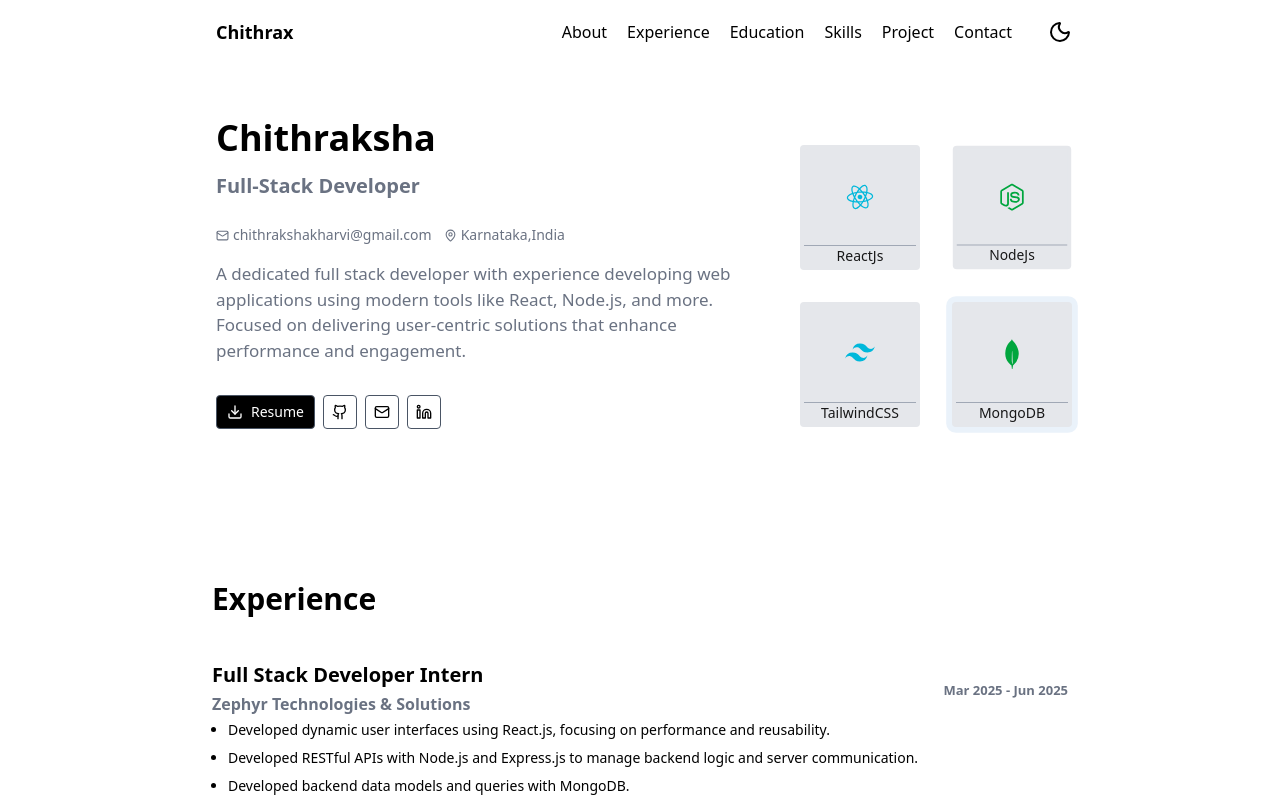
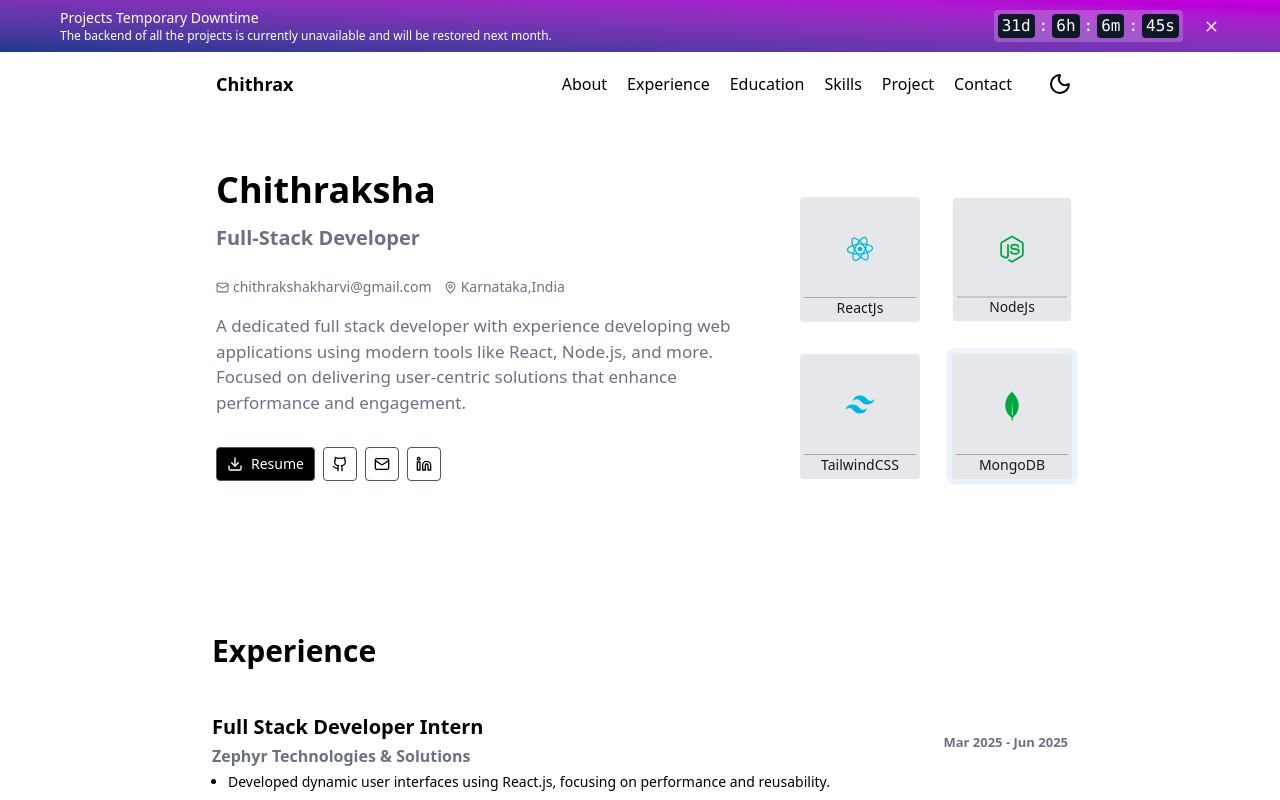
Before and after one commit to chithraksha16/Portfolio, a React (Vite) app: page / in a window 1280 px wide. Shown: the top 800 px of the page. Built offline with nearby package versions, Linux system fonts and the light colour scheme.

Commit message:
ads header

```diff
--- a/src/App.jsx
+++ b/src/App.jsx
@@ -6,6 +6,7 @@ import Experience from './components/Experience'
 import Navbar from './components/Navbar'
 import Projects from './components/Projects'
 import Skills from './components/Skills'
+
 function App() {
 
 
--- a/src/components/Navbar.jsx
+++ b/src/components/Navbar.jsx
@@ -1,10 +1,12 @@
 import  { useEffect, useState } from 'react'
 import { Sun,Moon,Menu,X } from 'lucide-react'
 import {motion} from 'framer-motion';
+import CountdownTimer from './ui/CountDown';
 const Navbar = () => {
     const [toggleDark,setToggledark]=useState(false)
     const [isMenu,setIsMenu]=useState(false)
     const [isScroll,setIsScroll]=useState(false)
+    const [close,setClose]=useState(false)
     const navItems=[
         {name:"About",to:"#about"},
         {name:"Experience",to:"#experience"},
@@ -44,10 +46,26 @@ const toggleTheme = () => {
     const toggleMenu=()=>{
         setIsMenu(!isMenu)
     }
+
+    const isClose=()=>{
+        setClose(!close)
+        console.log(close)
+    }
   return (
     <>
     <header >
-        <div className={`w-full h-16 fixed z-50 top-0 text-black dark:text-white ${isScroll ? "bg-transparent backdrop-blur-2xl"  : "bg-white dark:bg-black"}`}>
+        <div  className={`w-full bg-gradient-to-tr from-blue-900 to-fuchsia-600 text-white  py-2 text-sm ${close ? "hidden":"flex"}  justify-between items-center px-8 sm:px-15`}>
+            <div>
+            <h2 className='sm:text-sm text-xs'>Projects Temporary Downtime</h2>
+            <p className='text-xs sm:flex hidden'>The backend of all the projects is currently unavailable and will be restored next month.</p>
+            </div>
+            <div className=' flex gap-5'>
+            {/* todo:ADD header*/}
+            <CountdownTimer/>
+            <button onClick={isClose}><X size={17}/></button>
+            </div>
+        </div>
+        <div className={`w-full h-16 fixed z-50  text-black dark:text-white ${isScroll ? "bg-transparent backdrop-blur-2xl top-0 "  : "bg-white dark:bg-black top-auto"}`}>
         <div className='max-w-4xl mx-auto flex justify-between items-center h-16 px-4 '>
             <div className='font-bold text-lg px-2'>
                 Chithrax
--- /dev/null
+++ b/src/components/ui/CountDown.jsx
@@ -0,0 +1,43 @@
+import { useEffect, useState } from "react";
+
+export default function CountdownTimer() {
+  // set the target date (e.g., New Year 2026)
+const targetDate = new Date("2025-09-01T00:00:00").getTime();
+
+const [timeLeft, setTimeLeft] = useState(getTimeLeft());
+
+function getTimeLeft() {
+    const now = new Date().getTime();
+    const difference = targetDate - now;
+
+    if (difference <= 0) {
+    return { days: 0, hours: 0, minutes: 0, seconds: 0 };
+    }
+
+    return {
+      days: Math.floor(difference / (1000 * 60 * 60 * 24)),
+      hours: Math.floor((difference / (1000 * 60 * 60)) % 24),
+      minutes: Math.floor((difference / (1000 * 60)) % 60),
+        seconds: Math.floor((difference / 1000) % 60),
+    };
+}
+
+    useEffect(() => {
+    const timer = setInterval(() => {
+    setTimeLeft(getTimeLeft());
+    }, 1000);
+
+    return () => clearInterval(timer); // cleanup on unmount
+}, []);
+
+return (
+    <div className="text-center text-[10px] sm:text-base font-mono ">
+    <div className="flex justify-center gap-1 bg-white/20 p-1 rounded">
+        <span className="bg-gray-900 px-1 rounded">{timeLeft.days}d</span>:
+        <span className="bg-gray-900 px-1 rounded">{timeLeft.hours}h</span>:
+        <span className="bg-gray-900 px-1 rounded">{timeLeft.minutes}m</span>:
+        <span className="bg-gray-900 px-1 rounded">{timeLeft.seconds}s</span>
+    </div>
+    </div>
+);
+}
```
